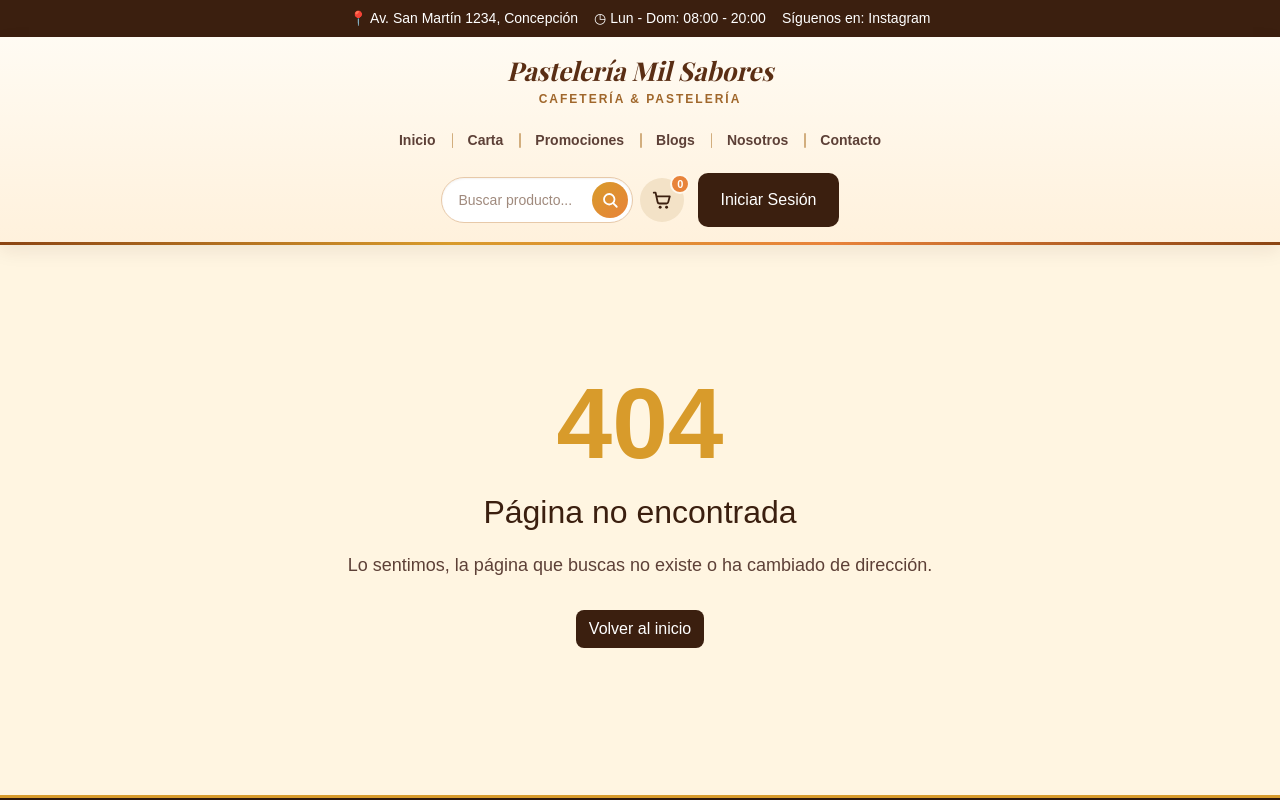
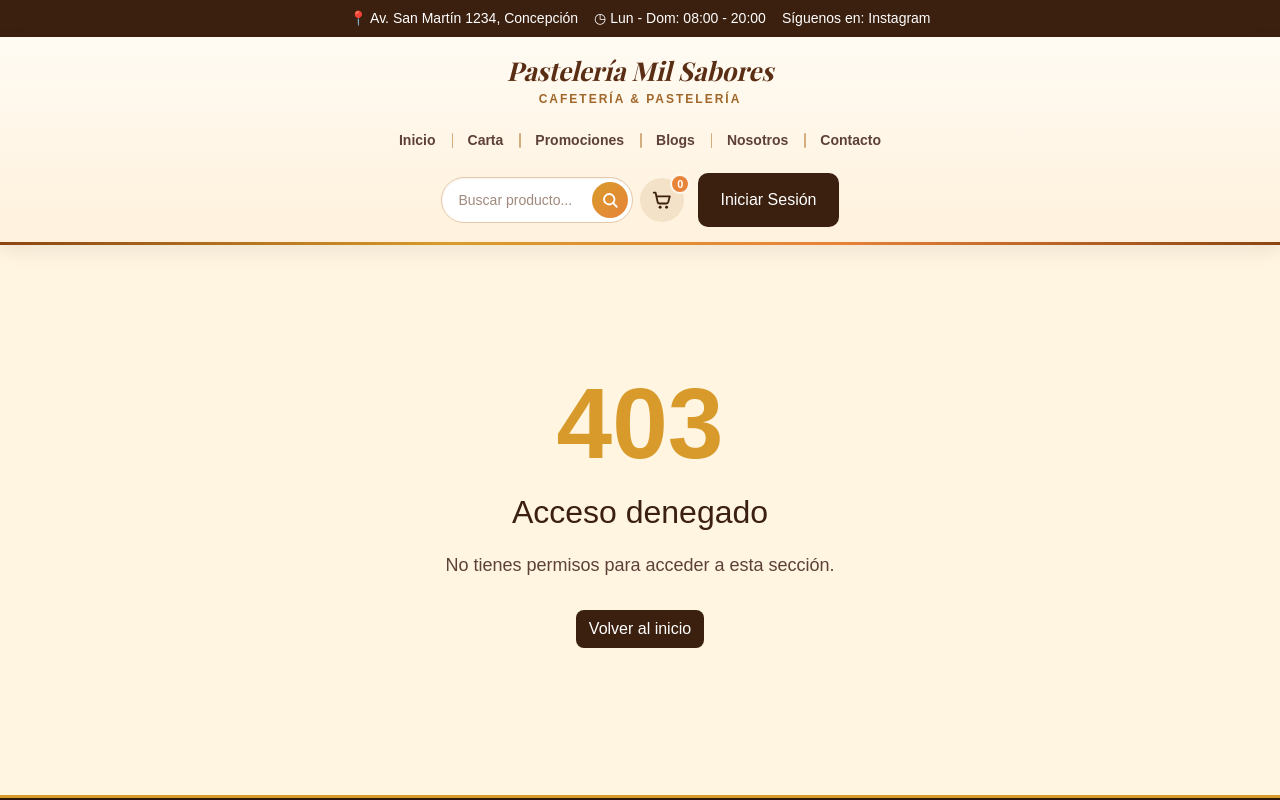
Before and after one commit to Juanestebann/PasteleriaReact, a React (Vite) app: page /403 in a window 1280 px wide. Shown: the top 800 px of the page. Built offline with nearby package versions, Linux system fonts and the light colour scheme; no server answers.

Commit message:
feat: J3-06 proteger rutas por rol e implementar pagina 403

```diff
--- a/src/App.jsx
+++ b/src/App.jsx
@@ -15,6 +15,7 @@ import Catalogo from './paginas/tienda/Catalogo'
 import Nosotros from './paginas/tienda/Nosotros'
 import Contacto from './paginas/tienda/Contacto'
 import NoEncontrada from './paginas/tienda/NoEncontrada'
+import AccesoDenegado from './paginas/tienda/AccesoDenegado'
 import Login from './paginas/tienda/Login' // S06: la página real
 import Registro from './paginas/tienda/Registro' // S08: la página real
 import UsuariosAdmin from './paginas/admin/UsuariosAdmin' // S10: la página real
@@ -266,6 +267,8 @@ function App() {
           <Route path="blogs" element={<Blogs />} />
           <Route path="blogs/:id" element={<DetalleBlog />} />
           <Route path="contacto" element={<Contacto />} />
+          {/* J3-06: página visible cuando un usuario autenticado no tiene permisos. */}
+          <Route path="403" element={<AccesoDenegado sesion={sesion} />} />
           <Route path="*" element={<NoEncontrada />} />
         </Route>
 
--- a/src/componentes/plantillas/RutaProtegida.jsx
+++ b/src/componentes/plantillas/RutaProtegida.jsx
@@ -1,32 +1,19 @@
-
 import { Navigate, Outlet, useLocation } from 'react-router'
 
-function RutaProtegida({ sesion, perfilesPermitidos }) {
-    const location = useLocation()
+// J3-06: comprueba el perfil confirmado por /auth/me desde App.
+function RutaProtegida({ sesion, perfilesPermitidos = [] }) {
+    const ubicacion = useLocation()
 
-    // Usuario sin sesión
+    // Sin iniciar sesión: conserva la ruta para volver después del login.
     if (!sesion) {
-        return (
-            <Navigate
-                to="/login"
-                state={{ from: location }}
-                replace
-            />
-        )
+        return <Navigate to="/login" state={{ from: ubicacion }} replace />
     }
 
-    // Usuario autenticado, pero sin permisos
-    // S06: el perfil se guarda como tipoUsuario (contrato acordado en el informe)
+    // Autenticado pero sin permiso: la página 403 no cierra la sesión.
     if (!perfilesPermitidos.includes(sesion.tipoUsuario)) {
-        return (
-            <main>
-                <h1>403 - Acceso denegado</h1>
-                <p>No tienes permisos para acceder a esta sección.</p>
-            </main>
-        )
+        return <Navigate to="/403" state={{ from: ubicacion }} replace />
     }
 
-    // Usuario autorizado
     return <Outlet />
 }
 
--- /dev/null
+++ b/src/paginas/tienda/AccesoDenegado.jsx
@@ -0,0 +1,19 @@
+import { Link } from 'react-router'
+import { esPerfilInterno } from '../../utils/usuarios'
+
+// J3-06: reutiliza los estilos de la página 404 existente.
+export default function AccesoDenegado({ sesion }) {
+    return (
+        <main className="pagina-no-encontrada">
+            <section className="contenedor-no-encontrada">
+                <h1>403</h1>
+                <h2>Acceso denegado</h2>
+                <p>No tienes permisos para acceder a esta sección.</p>
+                <Link to="/" className="btn btn-oscuro">Volver al inicio</Link>
+                {esPerfilInterno(sesion) && (
+                    <> {' '} <Link to="/admin" className="btn btn-oscuro">Ir al panel</Link> </>
+                )}
+            </section>
+        </main>
+    )
+}
```
Also changed, not shown: 1 other file (tests, documents, lock files or other folders).
